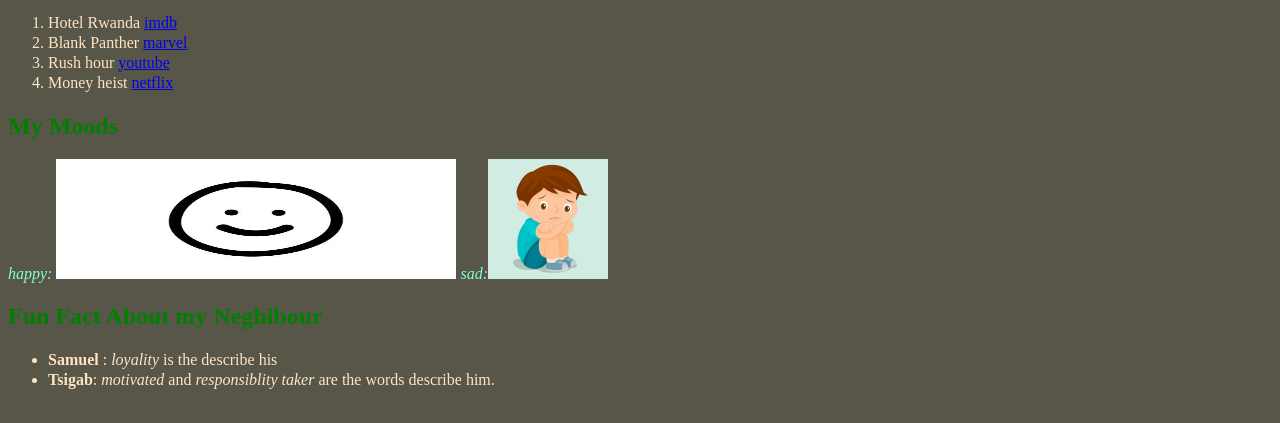
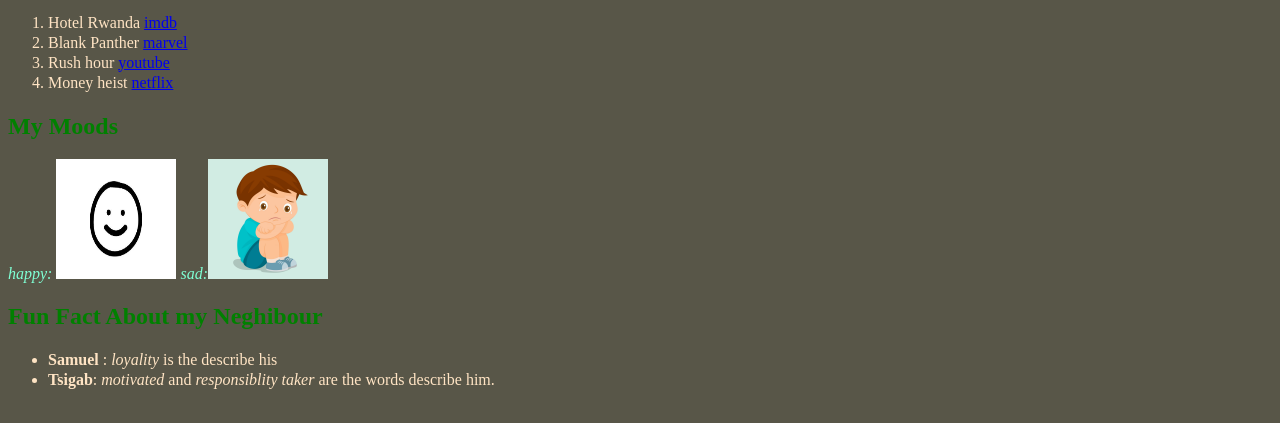
Before and after one commit to ssabkebar17/ssabkebar17.github.io, a plain HTML site: page docs/index.html in a window 1280 px wide. Shown: the part 377-800 px from the top of the page. Drawn offline with Linux system fonts and the light colour scheme.

Commit message:
resize images

```diff
--- a/docs/css/AboutMeCSS.css
+++ b/docs/css/AboutMeCSS.css
@@ -12,6 +12,7 @@ h1,h2{
 }
 img{
      height: 120px;
+     width: 120px;
 }
 body{
      background-color:#585648;
--- a/docs/index.html
+++ b/docs/index.html
@@ -5,7 +5,7 @@
      <meta http-equiv="X-UA-Compatible" content="IE=edge">
      <meta name="viewport" content="width=device-width, initial-scale=1.0">
      <title>About Me</title>
-    <link rel="stylesheet" href="../css/AboutMeCSS.css">
+    <link rel="stylesheet" href="/docs/css/AboutMeCSS.css">
 </head>
 <body>
      <header >
@@ -61,8 +61,8 @@
      </nav>
      <section>
      <h2> My Moods </h2>
-       <span> happy:</span> <img src="../image/happymood.jpeg" width="400" height="300" alt="happy">
-     <span>sad:</span><img src="../image/sad.jpeg">
+       <span> happy:</span> <img src="image/happymood.jpeg"  alt="happy">
+     <span>sad:</span><img src="image/sad.jpeg">
 
      </section>
 
```
